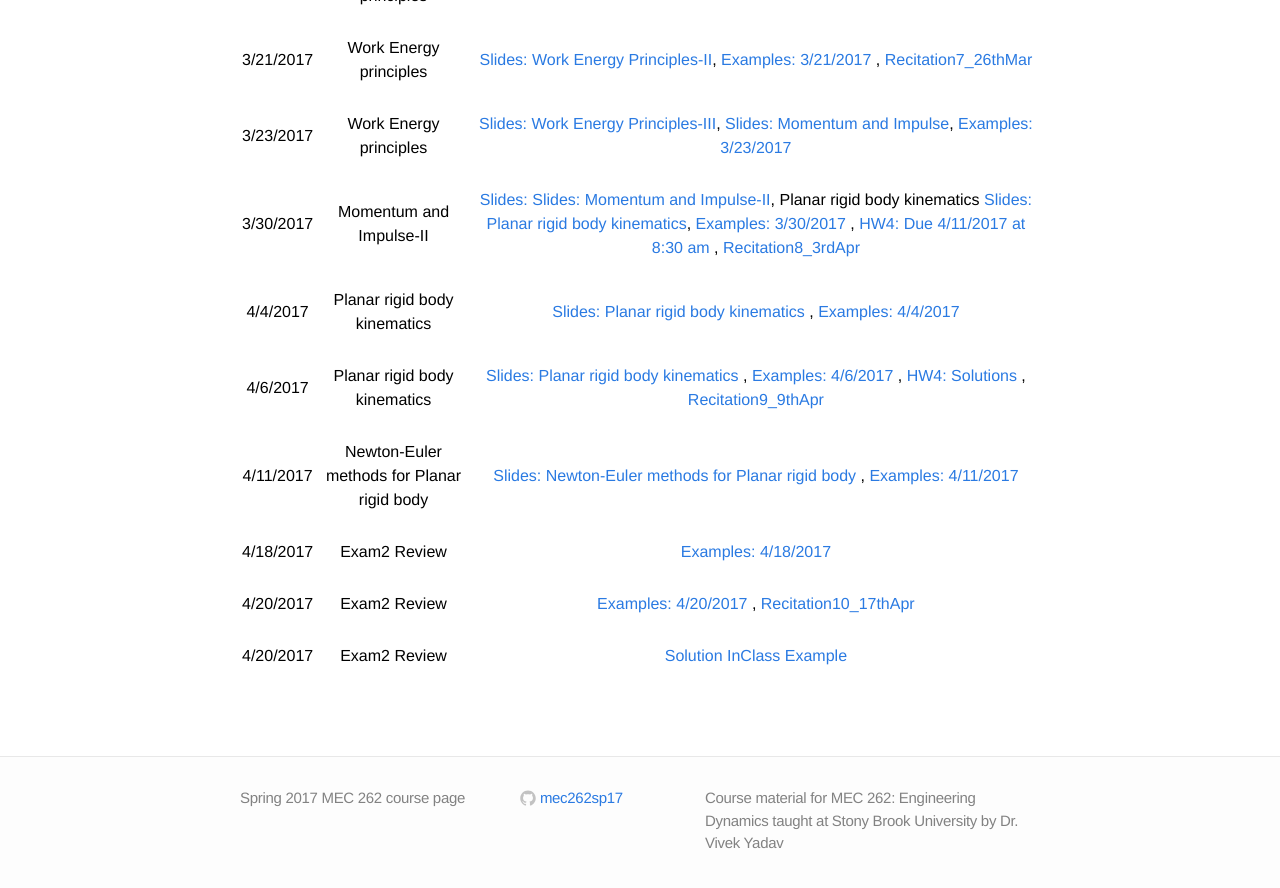
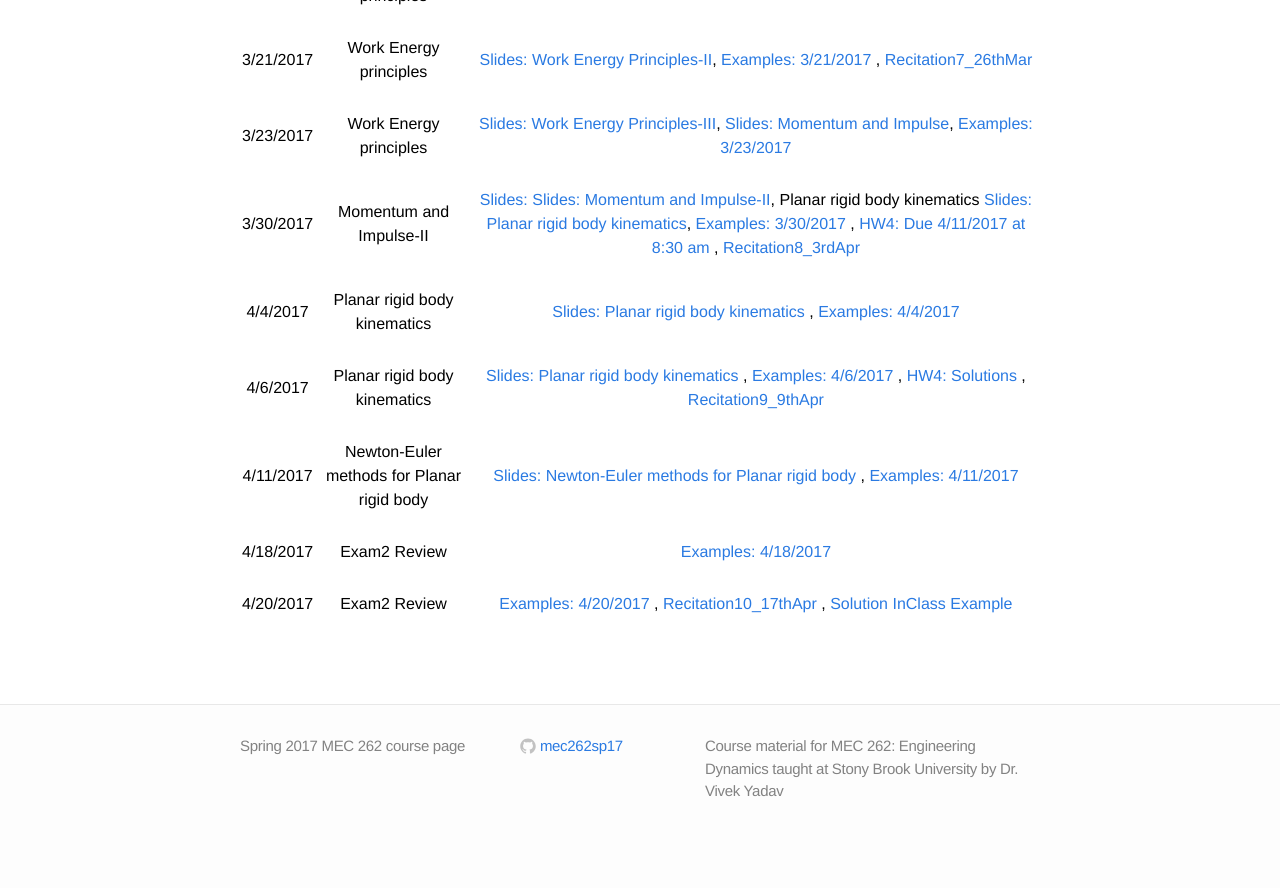
Before and after one commit to mec262sp17/mec262sp17.github.io, a Jekyll site: the page built from Course_materials.md, in a window 1280 px wide and 900 px high, scrolled down 1276 px. Shown: the top 888 px of the window. Built offline with Jekyll 4.4.1, drawn with Linux system fonts in a browser that asks for light colours; after the commit the page ends 2124 px from its top, so only the background shows below that.

Commit message:
Update Course_materials.md

```diff
--- a/Course_materials.md
+++ b/Course_materials.md
@@ -55,7 +55,5 @@ All documents for the course page are available on course repository on [github]
 | | | |
 | 4/18/2017    | Exam2 Review  |  [Examples: 4/18/2017](https://mec262sp17.github.io/Notes/examples_4_18_2017_mec262.pdf)  |
 | | | |
-| 4/20/2017    | Exam2 Review  |  [Examples: 4/20/2017](https://mec262sp17.github.io/Notes/examples_4_20_2017_mec262.pdf)  , [Recitation10_17thApr](https://mec262sp17.github.io/Notes/Recitation10_17thApr.pdf)          |
+| 4/20/2017    | Exam2 Review  |  [Examples: 4/20/2017](https://mec262sp17.github.io/Notes/examples_4_20_2017_mec262.pdf)  , [Recitation10_17thApr](https://mec262sp17.github.io/Notes/Recitation10_17thApr.pdf) , [Solution InClass Example](https://mec262sp17.github.io/Notes/inClass_solution.pdf)  |
 | | | |
-| 4/20/2017    | Exam2 Review  |  [Solution InClass Example](https://mec262sp17.github.io/Notes/inClass_solution.pdf)  |
-| | | |
```
